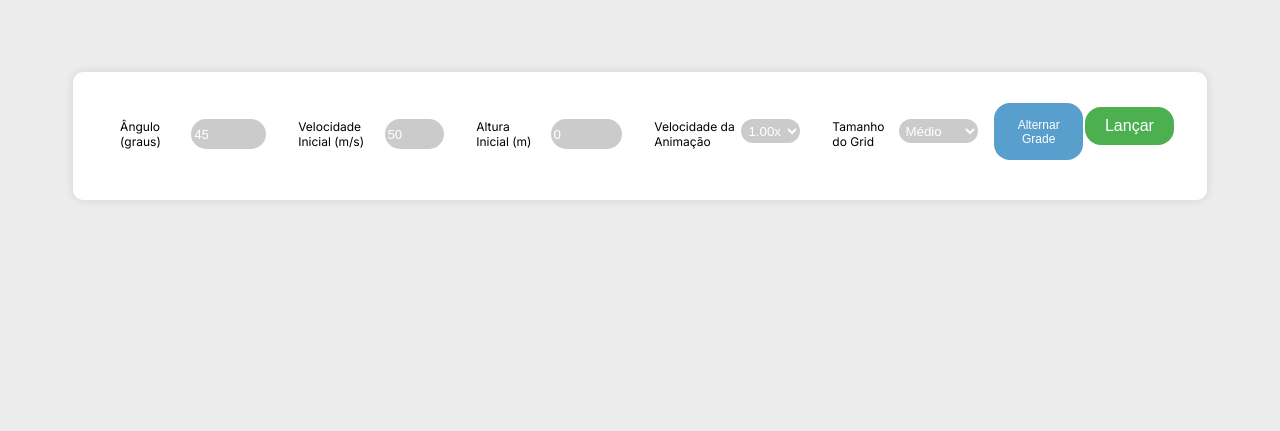
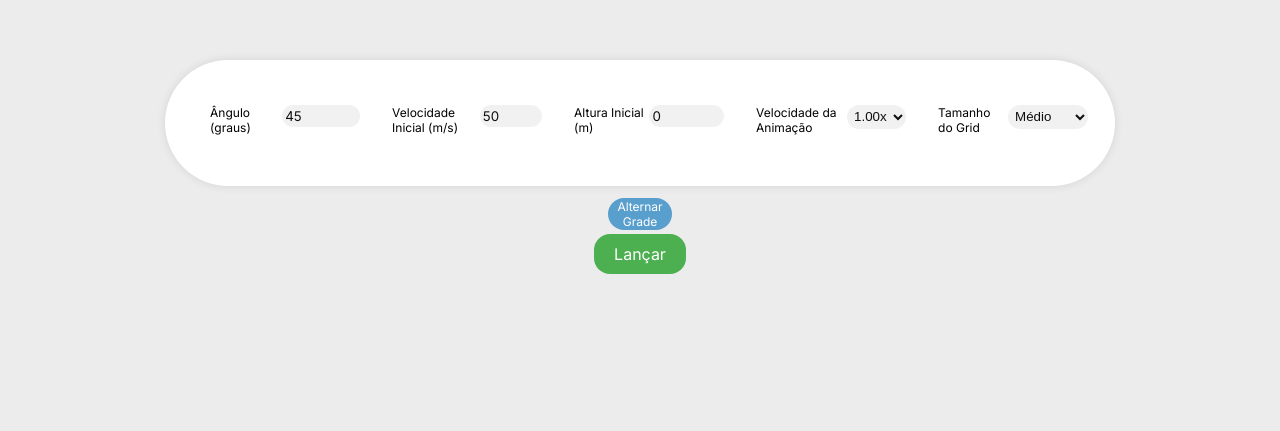
Before and after one commit to ahlinebrito/Lan-amentoProjetil, a plain HTML site: page index.html in a window 1280 px wide. Shown: the part 164-595 px from the top of the page. Drawn offline with Linux system fonts and the light colour scheme.

Commit message:
CSS optimization

```diff
--- a/index.html
+++ b/index.html
@@ -45,13 +45,12 @@
                     <option value="1200">Grande</option>
                 </select>
             </div>
-            <button id="toggleGrid">Alternar Grade</button>
-            <div class="lauch"  >
-                <button id="launch">Lançar</button>
-            </div>
+
         </div>
 
     </div>
+    <button id="toggleGrid">Alternar Grade</button>
+    <button id="launch">Lançar</button>
     <canvas id="simulationCanvas"></canvas>
 </body>
 </html>
--- a/style.css
+++ b/style.css
@@ -18,7 +18,7 @@ body {
     background: white;
     padding: 20px;
     box-shadow: 0 0 10px rgba(0,0,0,0.1);
-    border-radius: 10px;
+    border-radius: 100px;
 }
 
 .controls {
@@ -41,12 +41,13 @@ body {
     transition: 350ms;
 }
 .box input{
+    font-family: Inter;
+    width: 60%;
     padding: 2%;
-    width: 60%;
     border: none;
-    background-color: #00000034;
-    color: rgb(255, 255, 255);
-    height: 3vh;
+    background-color: #0000000e;
+    color: rgb(15, 15, 15);
+    height: 2vh;
     border-radius: 5rem;
     transition: 350ms;
 }
@@ -60,14 +61,18 @@ body {
 .box select{
     padding: 2%;
     border: none;
-    background-color: #00000034;
-    color: rgb(255, 255, 255);
+    background-color: #0000000e;
+    color: rgb(15, 15, 15);
     height: 3vh;
     border-radius: 5rem;
     transition: 350ms;
 
 }
 #toggleGrid{
+    font-family: Inter;
+    margin-top: 1%;
+    width: 5%;
+    height: 4%;
     background-color: #599fce;
     color: white;
     border: none;
@@ -84,6 +89,7 @@ body {
     transform: scale(0.95);
 }
 #launch{
+    font-family: Inter;
     background-color: #4CAF50;
     color: white;
     border: none;
@@ -95,10 +101,8 @@ body {
     font-size: 16px;
     margin: 4px 2px;
     cursor: pointer;
-
 }
 
 canvas {
-    padding-top: 5%;
-    border: 1px solid transparent;
+    border: none;
 }
```
